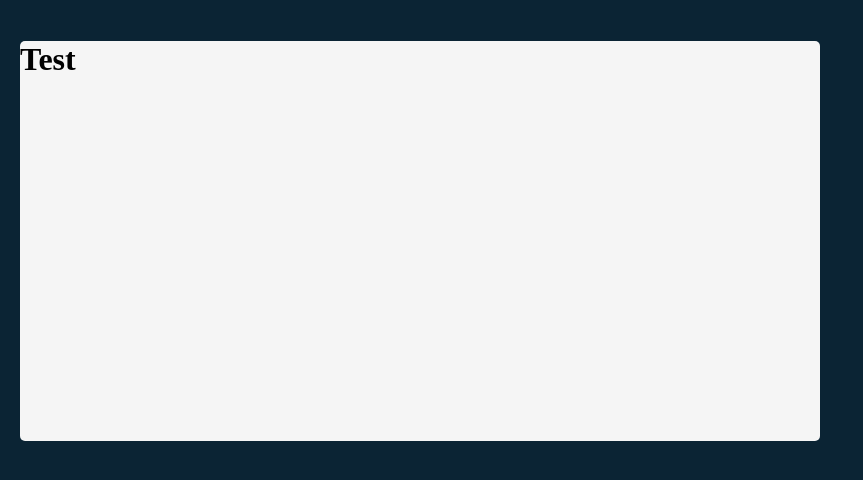
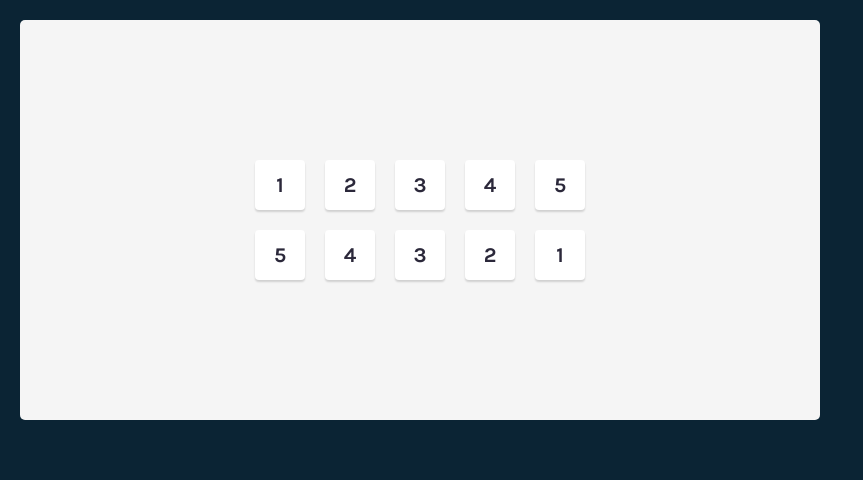
Before and after one commit to Rosaverde/Tenzies_React, a React (Create React App) app: page / in a window 1280 px wide. Shown: the top 480 px of the page, without its empty margins (0-863 px from the left). Built offline with nearby package versions, Linux system fonts and the light colour scheme.

Commit message:
Prepared dices

```diff
--- a/src/App.js
+++ b/src/App.js
@@ -1,11 +1,23 @@
 import React from "react";
+import Dice from "./Dice"
 import "./style.css"
 
 export default function App()
 {
     return(
         <main>
-            <h1>Test</h1>
+            <div className="board" >
+                <Dice value="1"/>
+                <Dice value="2"/>
+                <Dice value="3"/>
+                <Dice value="4"/>
+                <Dice value="5"/>
+                <Dice value="5"/>
+                <Dice value="4"/>
+                <Dice value="3"/>
+                <Dice value="2"/>
+                <Dice value="1"/>
+            </div>
         </main>
     )
 }
--- /dev/null
+++ b/src/Dice.js
@@ -0,0 +1,10 @@
+import React from "react"
+
+export default function Dice(props)
+{
+    return(
+        <div className="dice">
+            <h2>{props.value}</h2>
+        </div>
+    )
+}
--- a/src/style.css
+++ b/src/style.css
@@ -12,8 +12,37 @@ body
 
 main
 {
+    display: flex;
+    justify-content: center;
+    align-items: center;
     background-color: #F5F5F5;
     height: 400px;
     max-width: 800px;
     border-radius: 5px;
 }
+
+.board
+{
+    display: grid;
+    grid-template-columns: 1fr 1fr 1fr 1fr 1fr;
+    gap: 20px;
+}
+.dice
+{
+    border-radius: 4px;
+    background: #FFF;
+    box-shadow: 0px 2px 2px 0px rgba(0, 0, 0, 0.15);
+    height: 50px;
+    width: 50px;
+    display: flex;
+    justify-content: center;
+    align-items: center;
+    cursor: pointer;
+}
+
+h2
+{
+    color: #2B283A;
+    font-size: 21px;
+    font-family: Karla;
+}
```
Also changed, not shown: 1 other file (tests, documents, lock files or other folders).
